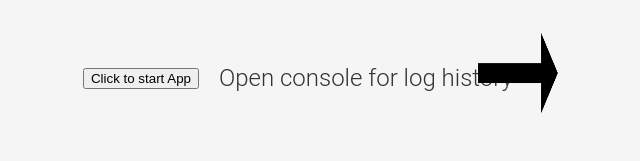
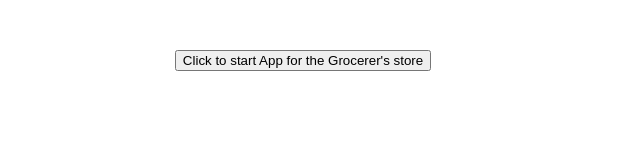
Before and after one commit to ctrangel/ctrangel_intro_to_programming, a plain HTML site: page module_10/app/app.html in a window 1280 px wide. Shown: the whole page, without its empty margins (337-977 px from the left). Drawn offline with Linux system fonts and the light colour scheme.

Commit message:
update app

```diff
--- a/module_10/app/app.html
+++ b/module_10/app/app.html
@@ -1,26 +1,18 @@
 <!DOCTYPE html>
 <html lang="en">
+
 <head>
     <meta charset="UTF-8">
     <meta http-equiv="X-UA-Compatible" content="IE=edge">
     <meta name="viewport" content="width=device-width, initial-scale=1.0">
     <title>Test</title>
     <script src="app.js"></script>
-    <link rel="stylesheet" href="style.css">
 </head>
+
 <body>
-    <div class="btn">
-        <button id="btn" onclick="main()">Click to start App</button>
+    <div class="btn" style=" text-align: center; margin-top: 50px;">
+        <button id="btn" onclick="main()">Click to start App for the Grocerer's store</button>
     </div>
+</body>
 
-
-      <p>Open console for log history</p>
-      <div class="arrow-pulse">
-        <div class="arrow">
-            <img id="arrow" src="arrow.png" alt="arrow">
-
-        </div>
-      </div>
-
-</body>
 </html>
--- a/module_10/app/app.js
+++ b/module_10/app/app.js
@@ -22,7 +22,7 @@ function Account(
   this.password = password;
 }
 
-let errorLog = []; // The surmountable history of user errors will be scribed in these scrolls, hopefully
+let errorLog = []; // The surmountable history of user errors will be scribed in these scrolls, hopefully UPDATE: it does work
 
 function displayErrorLog() {
   console.log(errorLog);
@@ -57,10 +57,20 @@ function createAccount() {
     }
 
     let address1 = prompt("Address 1: ");
-    let address2 = prompt("Address 2: ");
+    if (address1 == "") {
+      alert("Please enter an address.");
+      console.log("Please enter an address.");
+      throw new Error("Invalid address");
+    }
+    let address2 = prompt("Address 2: (leave blank if none)");
     let city = prompt("City: ");
     let state = prompt("State: ");
     let zip = prompt("Zip: ");
+      if (zip.length != 5) {
+        alert("Please enter a valid zip code.");
+        console.log("Please enter a valid zip code.");
+        throw new Error("Invalid zip code");
+      }
     let username = prompt("Username: ");
     let password = prompt("Password: ");
     let newUser = new Account(
--- a/module_10/app/style.css
+++ /dev/null
@@ -1,64 +0,0 @@
-* {
-    box-sizing: border-box;
-}
-
-body {
-    margin: 20px;
-    padding: 20px;
-    font-family: 'Roboto', sans-serif;
-    background-color: #f5f5f5;
-    display: flex;
-    justify-self: center;
-    align-items: center;
-}
-
-
-.arrow-pulse {
-    position: relative;
-    margin: 0 auto 0 auto;
-    width: 10px;
-    height: 10px;
-    animation: pulse 1s infinite;
-  }
-
-  #arrow {
-    position: relative;
-    margin: 0 auto 0 auto;
-    width: 80px;
-    height: 80px;
-    transform: translate(-50%, -50%) ;
-
-    animation: arrow-pulse 1s infinite;
-  }
-
-  p {
-    text-align: center;
-    font-size: 1.5em;
-    font-weight: 300;
-    color: #333;
-    margin-left: 20px;
-  }
-
-  @keyframes pulse {
-    0% {
-      transform: scale(1);
-    }
-    50% {
-      transform: scale(1.2);
-    }
-    100% {
-      transform: scale(1);
-    }
-  }
-
-  @keyframes arrow-pulse {
-    0% {
-      left: 50%;
-    }
-    50% {
-      left: 55%;
-    }
-    100% {
-      left: 50%;
-    }
-  }
```
Also changed, not shown: module_10/app/arrow.png (deleted).
